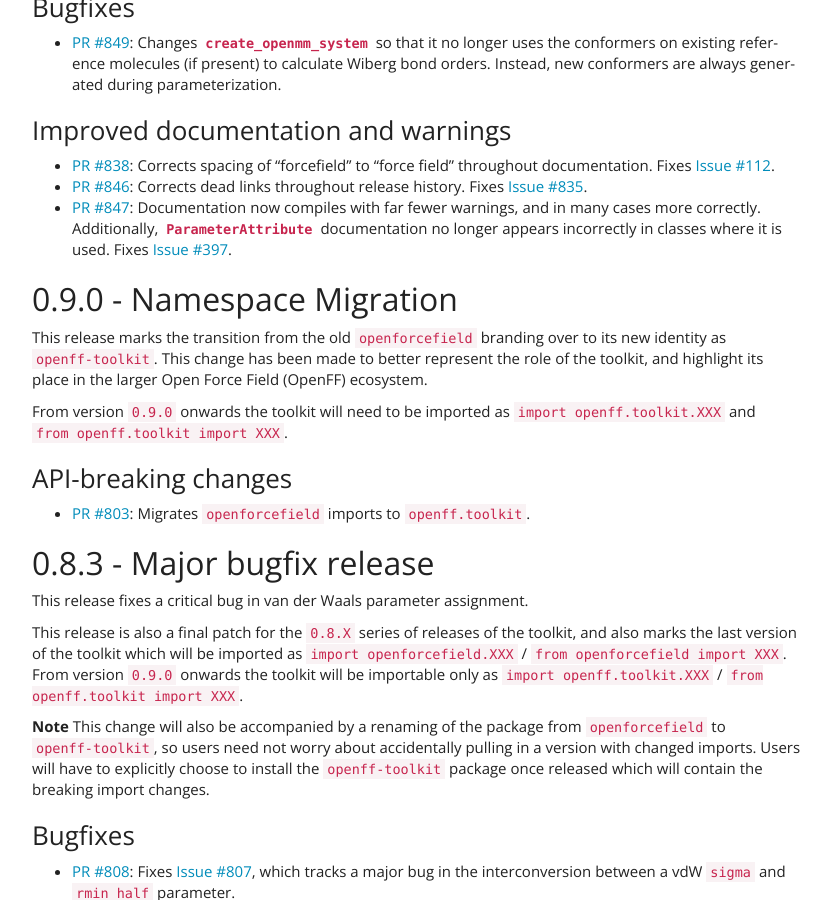
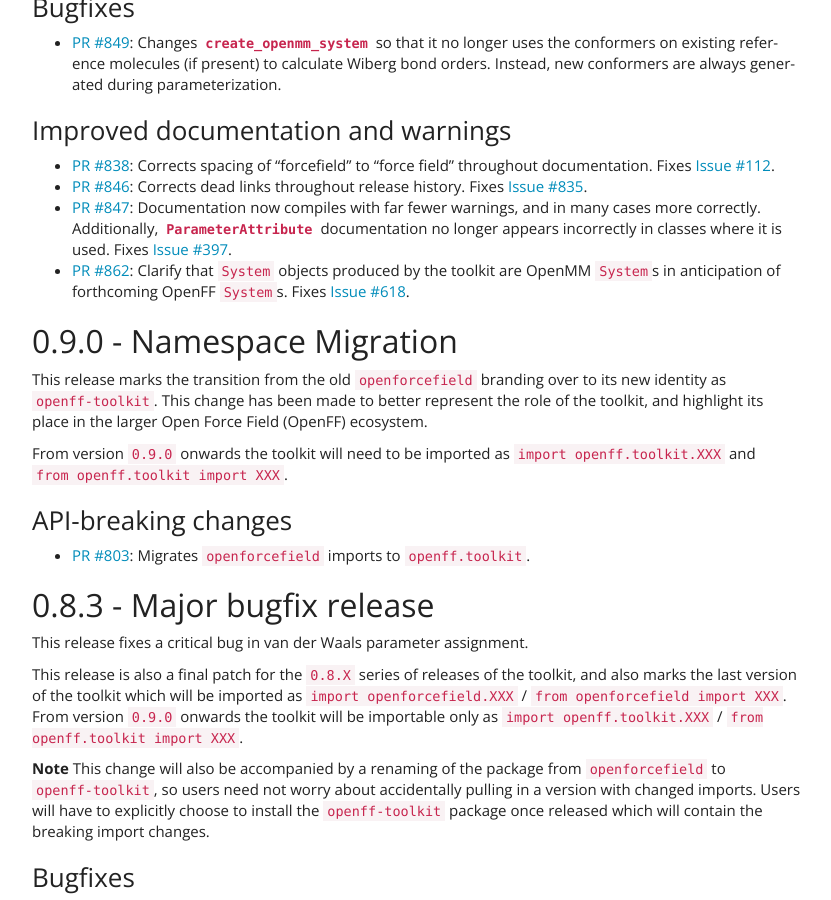
Before and after one commit to openforcefield/openff-toolkit, a Sphinx documentation site: the page built from docs/releasehistory.rst, in a window 1280 px wide and 900 px high, scrolled down 838 px. Shown: the whole window, without its empty margins (38-869 px from the left). Built offline with Sphinx 7.4.7, drawn with Linux system fonts in a browser that asks for light colours.

Commit message:
Update changelog

```diff
--- a/docs/releasehistory.rst
+++ b/docs/releasehistory.rst
@@ -66,6 +66,9 @@ Improved documentation and warnings
   <openff.toolkit.typing.engines.smirnoff.parameters.ParameterAttribute>` documentation no longer
   appears incorrectly in classes where it is used. Fixes `Issue #397
   <https://github.com/openforcefield/openforcefield/issues/397>`_.
+- `PR #862 <https://github.com/openforcefield/openforcefield/pull/862>`_: Clarify that ``System`` objects
+  produced by the toolkit are OpenMM ``System``\ s in anticipation of forthcoming OpenFF ``System``\ s.
+  Fixes `Issue #618 <https://github.com/openforcefield/openforcefield/issues/618>`_.
 
 0.9.0 - Namespace Migration
 ---------------------------
```
